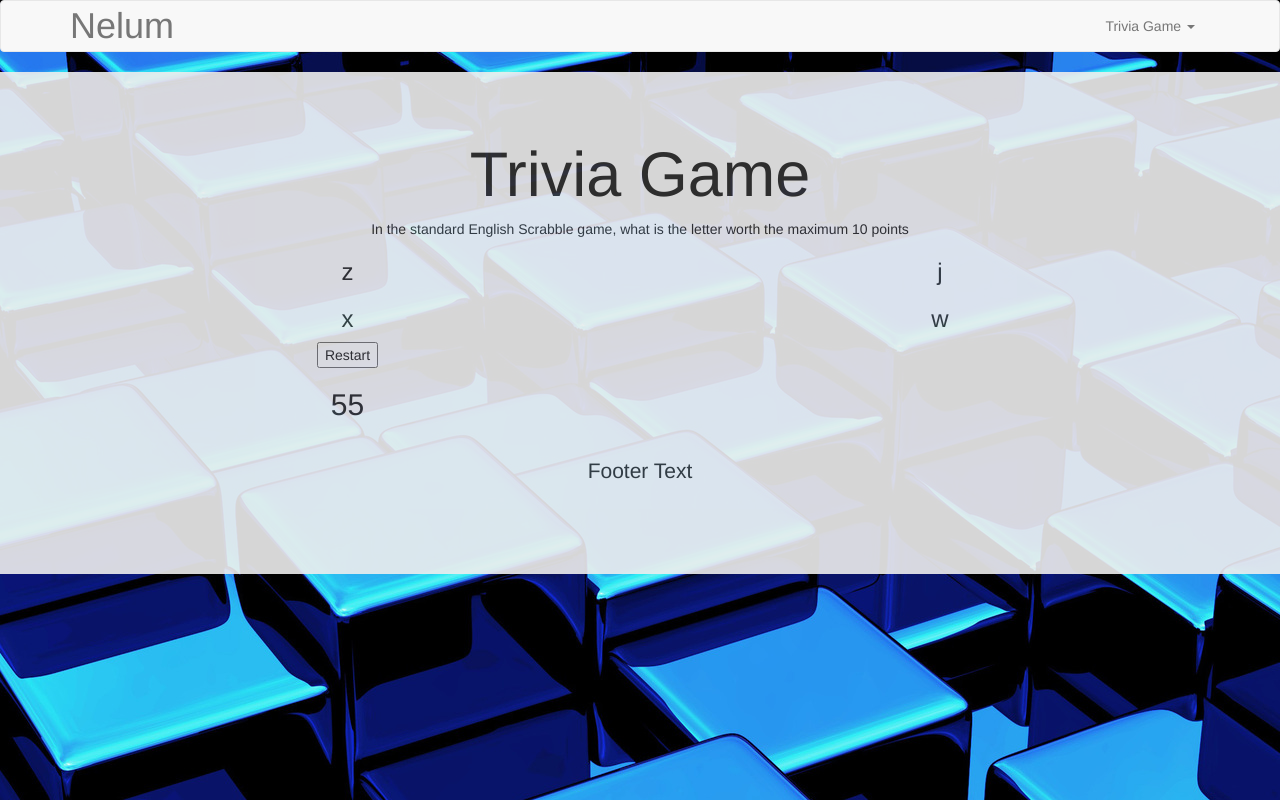
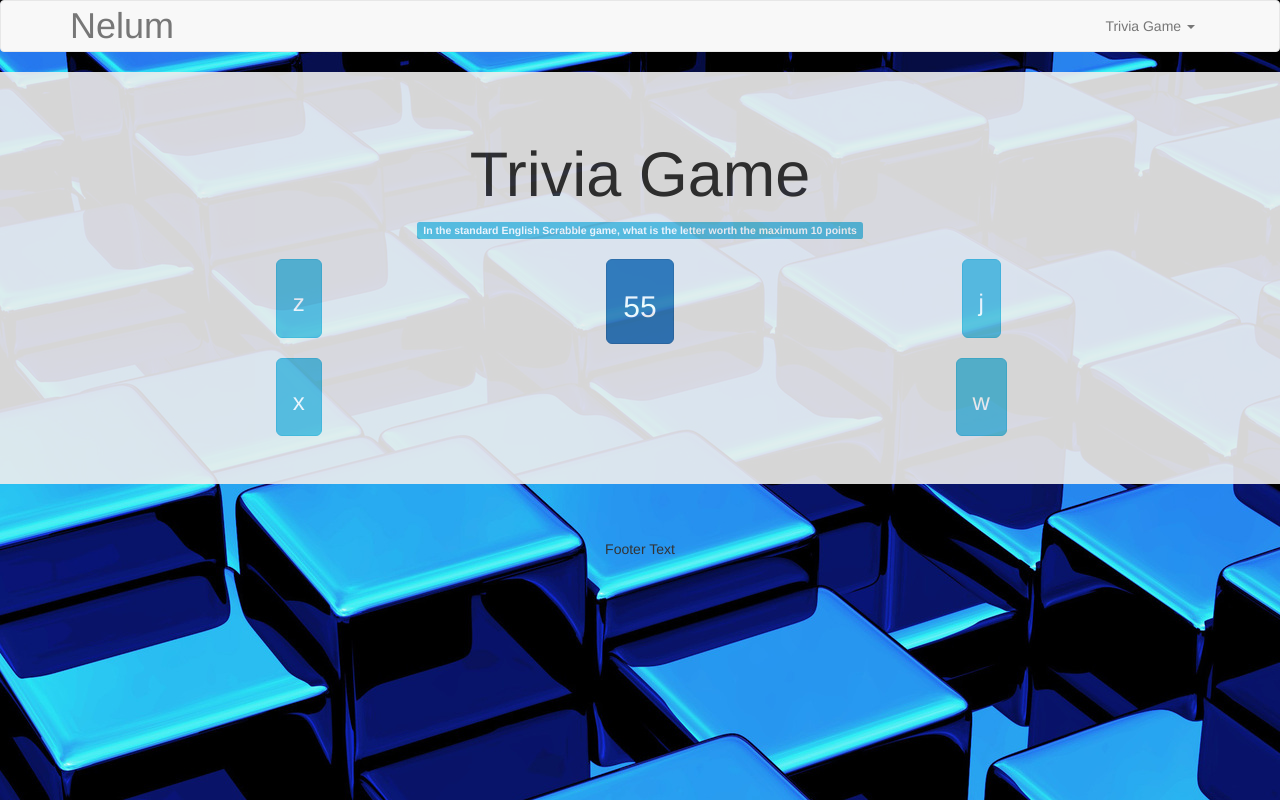
Before and after one commit to Dil2000/TriviaGame, a plain HTML site: page index.html in a window 1280 px wide. Drawn offline with nearby package versions, Linux system fonts and the light colour scheme.

Commit message:
monday update

```diff
--- a/index.html
+++ b/index.html
@@ -47,34 +47,29 @@
 
 
     <div class = "row">
-       <div class = "col-sm-12">
-           <div id ="question"> Question goes here Question goes here Question goes here Question goes here Question goes here</div>
-       </div>
-    </div>
-    <div class = "row">
-        <div class ="col-sm-6">
-          <div id = "ans1" class = "ques"> <lablel class = "success">Answer 1 goes here</lablel></div>
-          <div id = "ans2" class = "ques"> Answer 2 goes here</div>
-        </div>
-        <div class = "row">
-            <div id = "ans3" class = "ques"> Answer 3 goes here</div>
-            <div id = "ans4" class = "ques"> Answer 4 goes here</div>
+        <div class = "col-sm-12">
+            <span class="label label-info label-large" id="question">Question goes here Question goes here Question goes here Question goes here</span><br/><br/>
         </div>
     </div>
+
     <div class = "row">
-         <div class = "col-sm-6">
-            <button id ="restart">Restart</button>
-            <div label id ="timeLeft"></div>
-            <div id ="countDownNumber">
-            </div>
+        <div class ="col-sm-5">
+          <button class="btn btn-info btn-lg qanda" type="button" id = "ans1">Answer 1 goes here</button><br/><br/>
+          <button class="btn btn-info btn-lg qanda" type="button" id = "ans2">Answer 2 goes here</button>
+        </div>
+
+        <div class = "col-sm-2">
+            <button class="btn btn-primary btn-lg" id ="countDownNumber"></button><br/><br/>
+        </div>
+
+        <div class = "col-sm-5">
+            <button class="btn btn-info btn-lg qanda" type="button" id = "ans3">Answer 3 goes here</button><br/><br/>
+            <button class="btn btn-info btn-lg qanda" type="button" id = "ans4">Answer 4 goes here</button>
+        </div>
     </div>
 
   </div>
 </div>
-
-
-
-
 
 <footer class="container-fluid text-center">
   <p>Footer Text</p>
```
